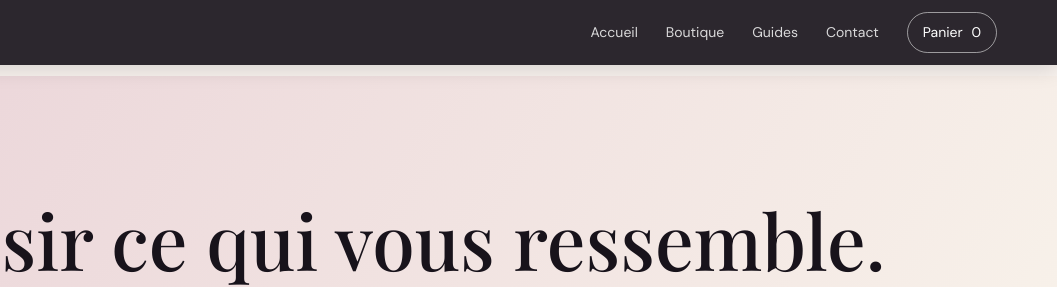
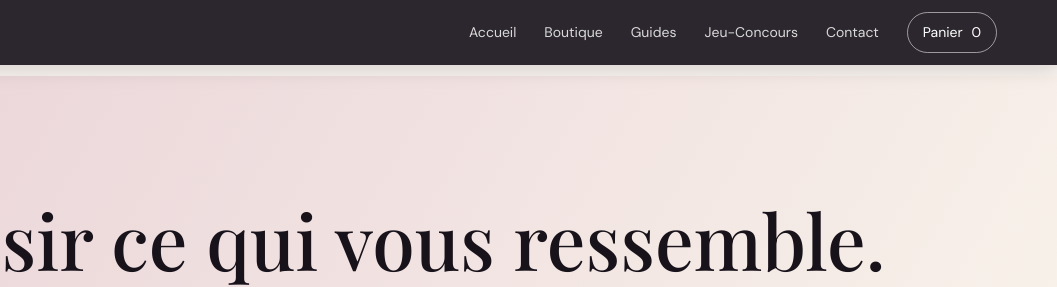
Before and after one commit to loverilx/lextasedessens, a plain HTML site: page boutique.html in a window 1280 px wide. Shown: the top 287 px of the page, 223-1280 px from the left. Drawn offline with nearby package versions, Linux system fonts and the light colour scheme; a web font is replaced by a local one.

Commit message:
md boutique

```diff
--- a/boutique.html
+++ b/boutique.html
@@ -19,6 +19,7 @@
         <a href="index.html">Accueil</a>
         <a class="is-current" href="boutique.html">Boutique</a>
         <a href="blog.html">Guides</a>
+        <a href="concours.html">Jeu-Concours</a>
         <a href="contact.html">Contact</a>
         <a class="nav-cart" href="panier.html">Panier <span data-cart-count>0</span></a>
       </nav>
```
